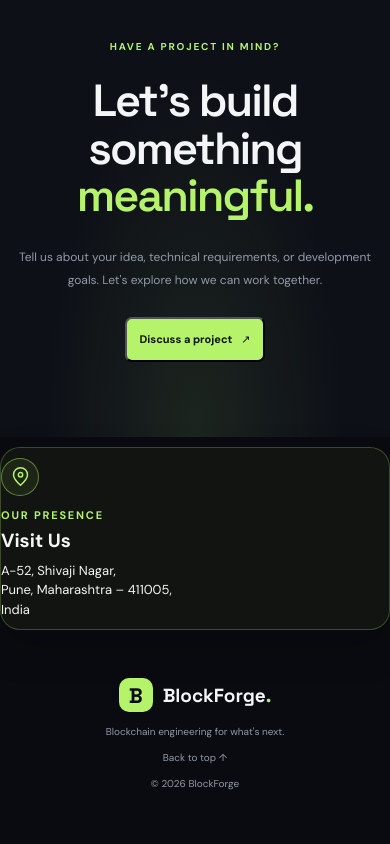
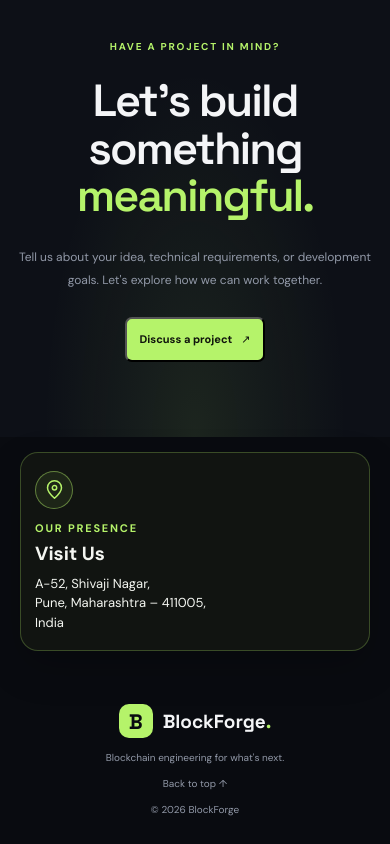
Before and after one commit to BlockForge-Devhimu/BlockForge-webiste-, a React (Vite) app: page / in a window 390 px wide. Shown: the part 8013-8857 px from the top of the page. Before the commit the page ends 8831 px from the top, so only its background shows below. Built offline with nearby package versions, Linux system fonts and the light colour scheme.

Commit message:
Update styles.css

```diff
--- a/src/styles.css
+++ b/src/styles.css
@@ -2118,3 +2118,39 @@ font-size: 19px;
 font-size: 13px;
 }
 }
+/* Center the compact Visit Us card */
+.visit-section {
+padding: 15px 20px 25px;
+}
+
+.visit-card {
+max-width: 520px;
+margin: 0 auto;
+padding: 20px;
+gap: 14px;
+border: 1px solid rgba(181, 243, 106, 0.25);
+border-radius: 18px;
+background: #111411;
+align-items: center;
+}
+
+.visit-icon {
+flex-shrink: 0;
+}
+
+.visit-content {
+min-width: 0;
+}
+
+@media (max-width: 600px) {
+.visit-section {
+padding: 15px 20px 25px;
+}
+
+.visit-card {
+max-width: 100%;
+padding: 18px 14px;
+gap: 12px;
+align-items: flex-start;
+}
+}
```
